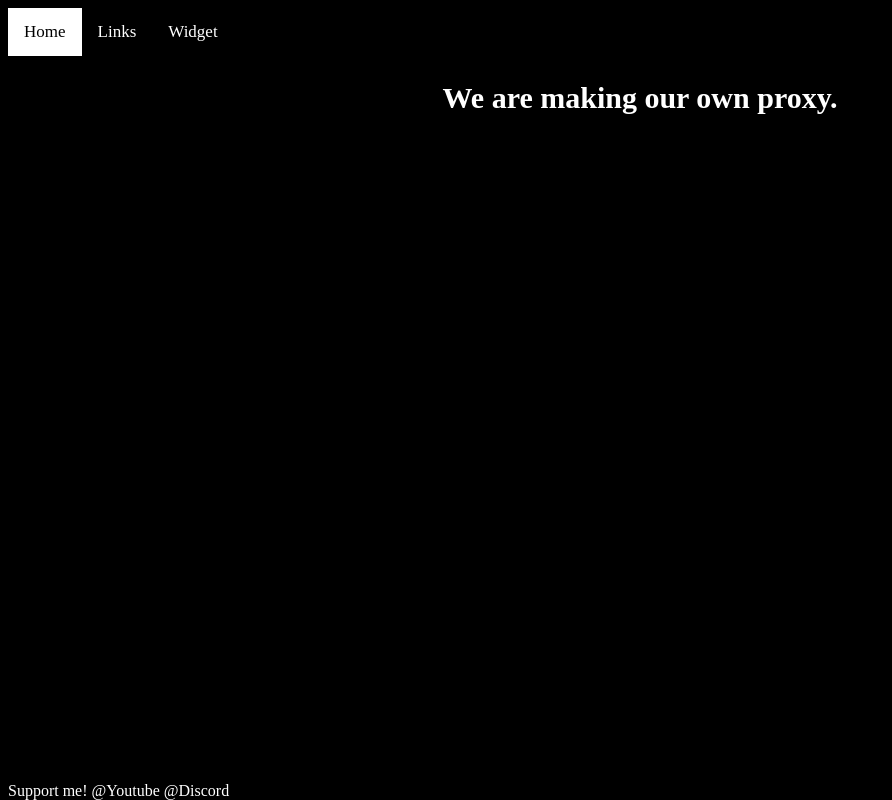
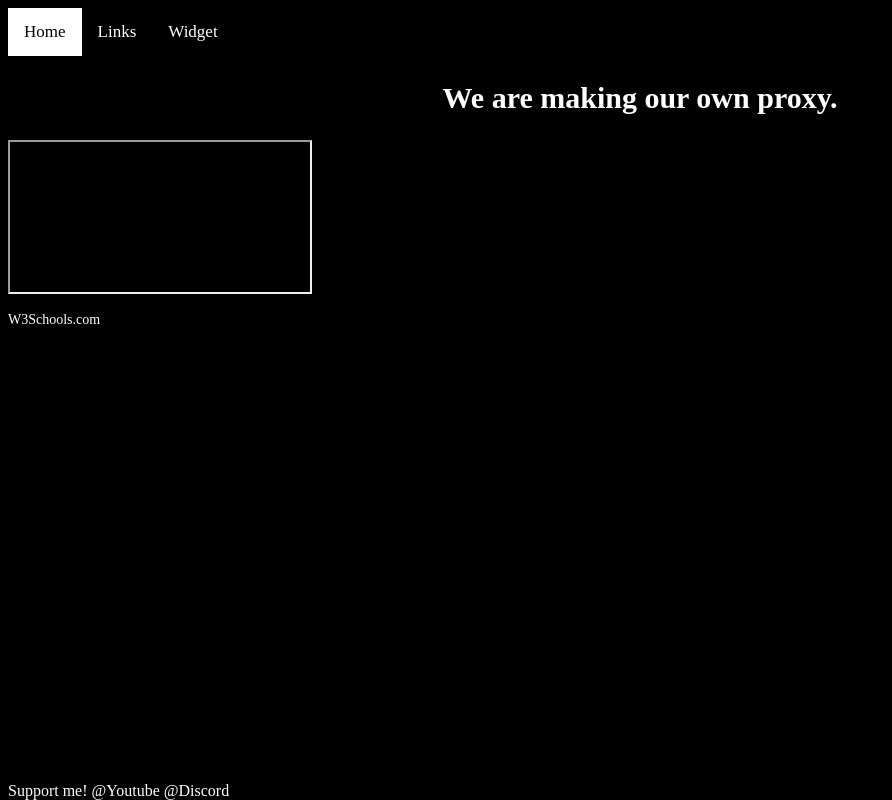
Before and after one commit to HellTekky/Frostbite, a plain HTML site: page index.html in a window 1280 px wide. Shown: the whole page, without its empty margins (0-892 px from the left). Drawn offline with Linux system fonts and the light colour scheme.

Commit message:
testing embeds again

```diff
--- a/index.html
+++ b/index.html
@@ -20,4 +20,7 @@
 
     <div69 style="position:fixed; bottom:0; text-align: center;">Support me! <a href="https://youtube.com/@helltekky">@Youtube</a>  <a href="https://discord.gg/MrpcUcTY">@Discord</a> </div69>
 </body>
+<iframe src="demo_iframe.htm" name="iframe_a" title="Iframe Example"></iframe>
+
+<p><a href="https://www.w3schools.com" target="iframe_a">W3Schools.com</a></p>
 </html>
```
